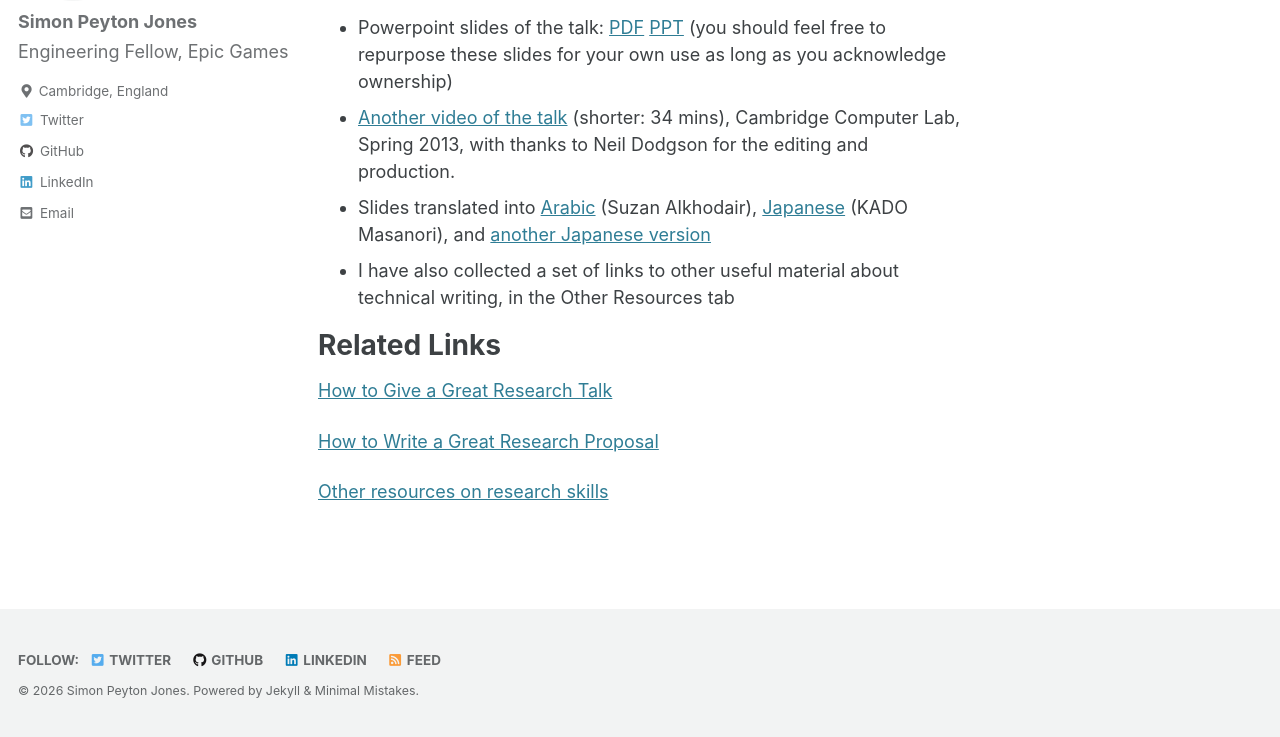
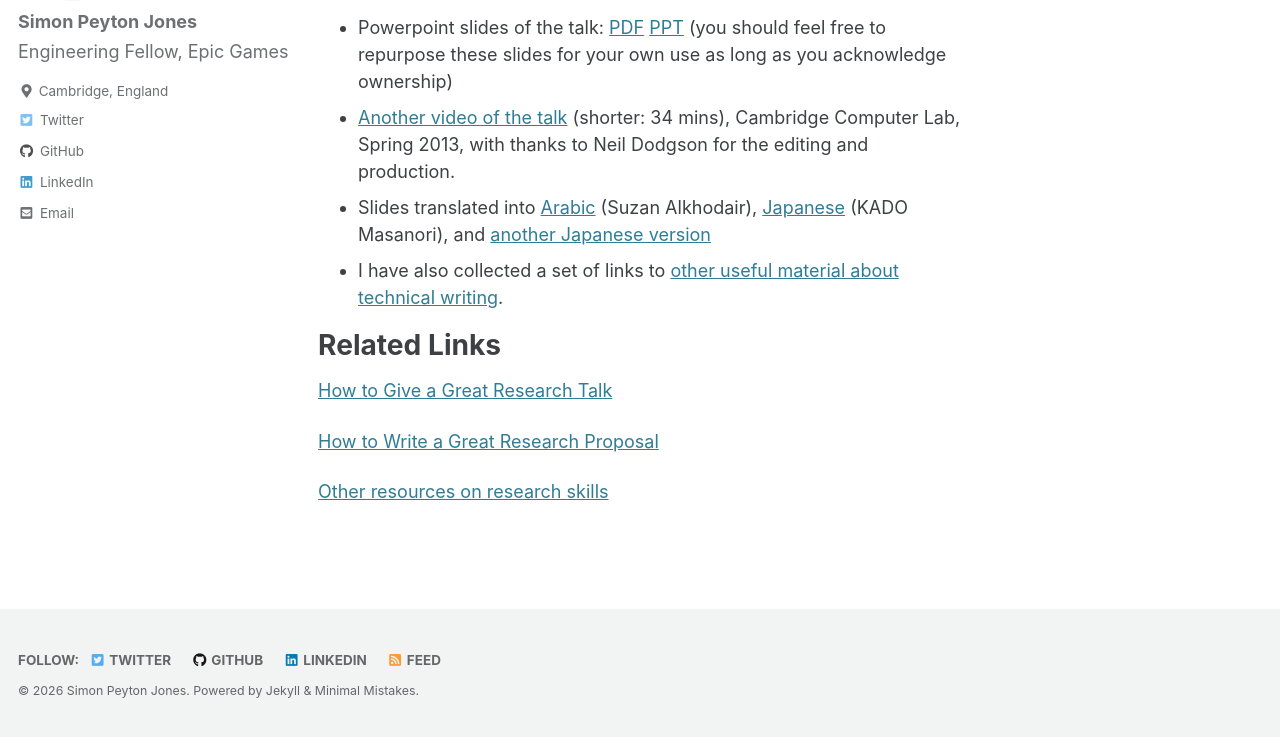
Before and after one commit to simonpj/www.peytonjones.org, a Jekyll site: the page built from _pages/great-research-paper.md, in a window 1280 px wide and 900 px high, scrolled down 656 px, cut to the strip 163-900 px from the top of the window. Built offline with Jekyll 4.4.1, drawn with Linux system fonts in a browser that asks for light colours; cached includes are drawn as plain includes.

Commit message:
Update link to Cambridge talk about writing a great paper

```diff
--- a/_pages/great-research-paper.md
+++ b/_pages/great-research-paper.md
@@ -16,9 +16,9 @@
 {% include video id="VK51E3gHENc" provider="youtube" %}
 
 * Powerpoint slides of the talk: [PDF](https://www.microsoft.com/en-us/research/uploads/prod/2016/07/How-to-write-a-great-research-paper.pdf) [PPT](https://www.microsoft.com/en-us/research/uploads/prod/2016/08/How-to-write-a-great-research-paper.pptx) (you should feel free to repurpose these slides for your own use as long as you acknowledge ownership)
-* [Another video of the talk](https://sms.cam.ac.uk/media/1464870) (shorter: 34 mins), Cambridge Computer Lab, Spring 2013, with thanks to Neil Dodgson for the editing and production.
+* [Another video of the talk](https://www.dropbox.com/scl/fi/gub3v733doitrxa7716xx/Writing-a-paper-Cambridge-34min.mp4?rlkey=6m13bwen39wgwlxipq5v95k0e&dl=0) (shorter: 34 mins), Cambridge Computer Lab, Spring 2013, with thanks to Neil Dodgson for the editing and production.
 * Slides translated into [Arabic](https://translatingright.wordpress.com/2015/08/30/%D9%83%D9%8A%D9%81-%D8%AA%D9%83%D8%AA%D8%A8-%D8%A8%D8%AD%D8%AB%D8%A7%D8%9F-%D8%B4%D8%B1%D8%AD-%D9%85%D8%A8%D8%B3%D8%B7-%D9%85%D9%86-%D8%B5%D8%AF%D9%8A%D9%82%D9%83%D9%85-%D9%81%D9%8A-%D9%85%D9%8A%D9%83/?preview_id=22) (Suzan Alkhodair),  [Japanese](https://www.slideshare.net/kdmsnr/writing-a-paper-seven-suggestions) (KADO Masanori), and [another Japanese version](https://www.slideshare.net/kdmsnr/how-to-write-a-great-research-paper-226669082)
-* I have also collected a set of links to other useful material about technical writing, in the Other Resources tab
+* I have also collected a set of links to [other useful material about technical writing](../research-skills/).
 
 # Related Links
 
```
